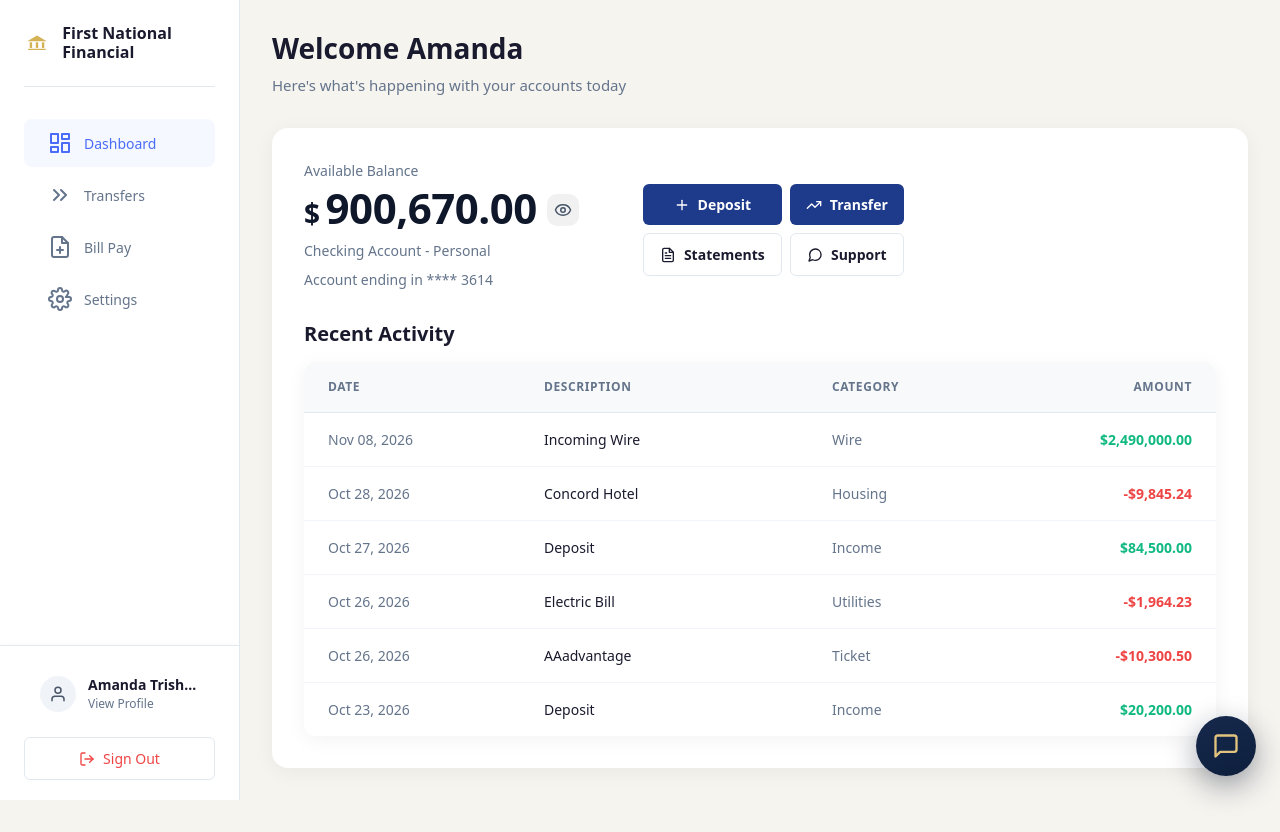
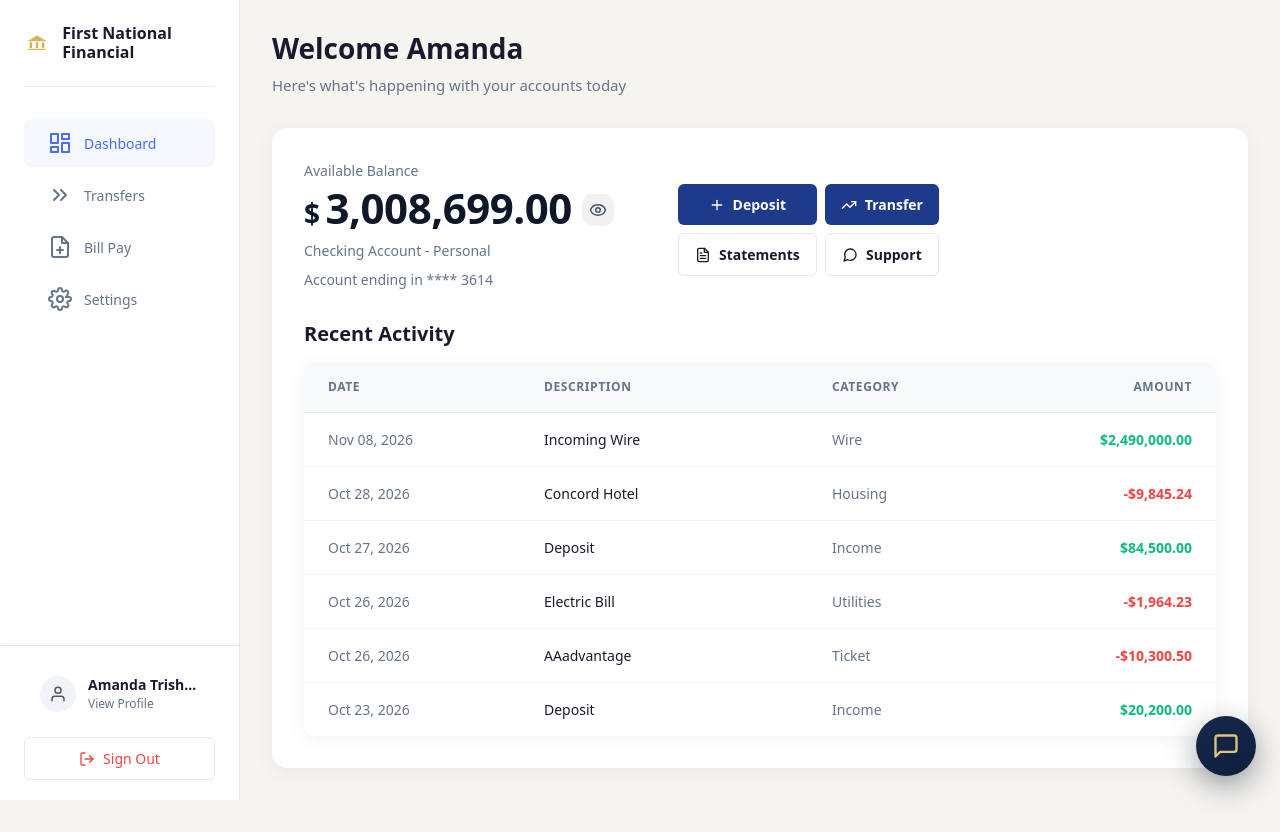
Before and after one commit to vernomX/first-national-financial-, a React (Vite) app: page /dashboard in a window 1280 px wide. Built offline with nearby package versions, Linux system fonts and the light colour scheme.

Commit message:
Unify available balance to 3,008,699 across Dashboard, Transfers, and Bill Pay

```diff
--- a/src/lib/userData.ts
+++ b/src/lib/userData.ts
@@ -7,7 +7,7 @@ export const userData = {
     checking: {
       number: '**** 3614',
       routing: '**** 8921',
-      balance: 560568.17
+      balance: 3008699.00
     }
   }
 };
--- a/src/pages/BillPay.tsx
+++ b/src/pages/BillPay.tsx
@@ -1,5 +1,6 @@
 import { useState } from 'react';
 import Sidebar from '../components/Sidebar';
+import { userData } from '../lib/userData';
 
 /* ---- Clean line icons per category (navy/gold, no emoji) ---- */
 function CategoryIcon({ category }: { category: string }) {
@@ -45,7 +46,7 @@ export default function BillPayPage() {
         id: 'checking-1234',
         name: 'Checking Account',
         lastFour: '3614',
-        balance: 560568.17,
+        balance: userData.accounts.checking.balance,
         type: 'Personal',
     };
 
--- a/src/pages/Dashboard.tsx
+++ b/src/pages/Dashboard.tsx
@@ -3,6 +3,7 @@ import { useNavigate } from 'react-router-dom';
 import Sidebar from '../components/Sidebar';
 import transactionsData from '../lib/transactions.json';
 import { getPendingPayments } from '../lib/pendingPayments';
+import { userData } from '../lib/userData';
 
 export default function DashboardPage() {
     const navigate = useNavigate();
@@ -117,7 +118,7 @@ export default function DashboardPage() {
                                     <span className="balance-wrapper" style={{ display: 'inline-flex', alignItems: 'baseline', minWidth: '13ch' }}>
                                         <span className="currency-symbol" style={{ fontSize: '28px', fontWeight: '700', color: '#0f172a', marginRight: '6px' }}>$</span>
                                         <span className="balance-text" style={{ fontSize: '42px', fontWeight: '800', color: '#0f172a', lineHeight: 1.08 }}>
-                                            {isBalanceHidden ? '•••,•••.••' : '900,670.00'}
+                                            {isBalanceHidden ? '•••,•••.••' : userData.accounts.checking.balance.toLocaleString('en-US', { minimumFractionDigits: 2, maximumFractionDigits: 2 })}
                                         </span>
                                     </span>
                                 </div>
--- a/src/pages/Transfers.tsx
+++ b/src/pages/Transfers.tsx
@@ -4,6 +4,7 @@ import Sidebar from '../components/Sidebar';
 import EmailVerification from '../components/EmailVerification';
 import TransactionProcessing from '../components/TransactionProcessing';
 import BankLogo from '../components/BankLogo';
+import { userData } from '../lib/userData';
 
 export default function TransfersPage() {
     const [amount, setAmount] = useState('');
@@ -31,7 +32,7 @@ export default function TransfersPage() {
         id: 'checking-1234',
         name: 'Checking Account',
         lastFour: '3614',
-        balance: 900670.00,
+        balance: userData.accounts.checking.balance,
         type: 'Personal'
     };
 
```
